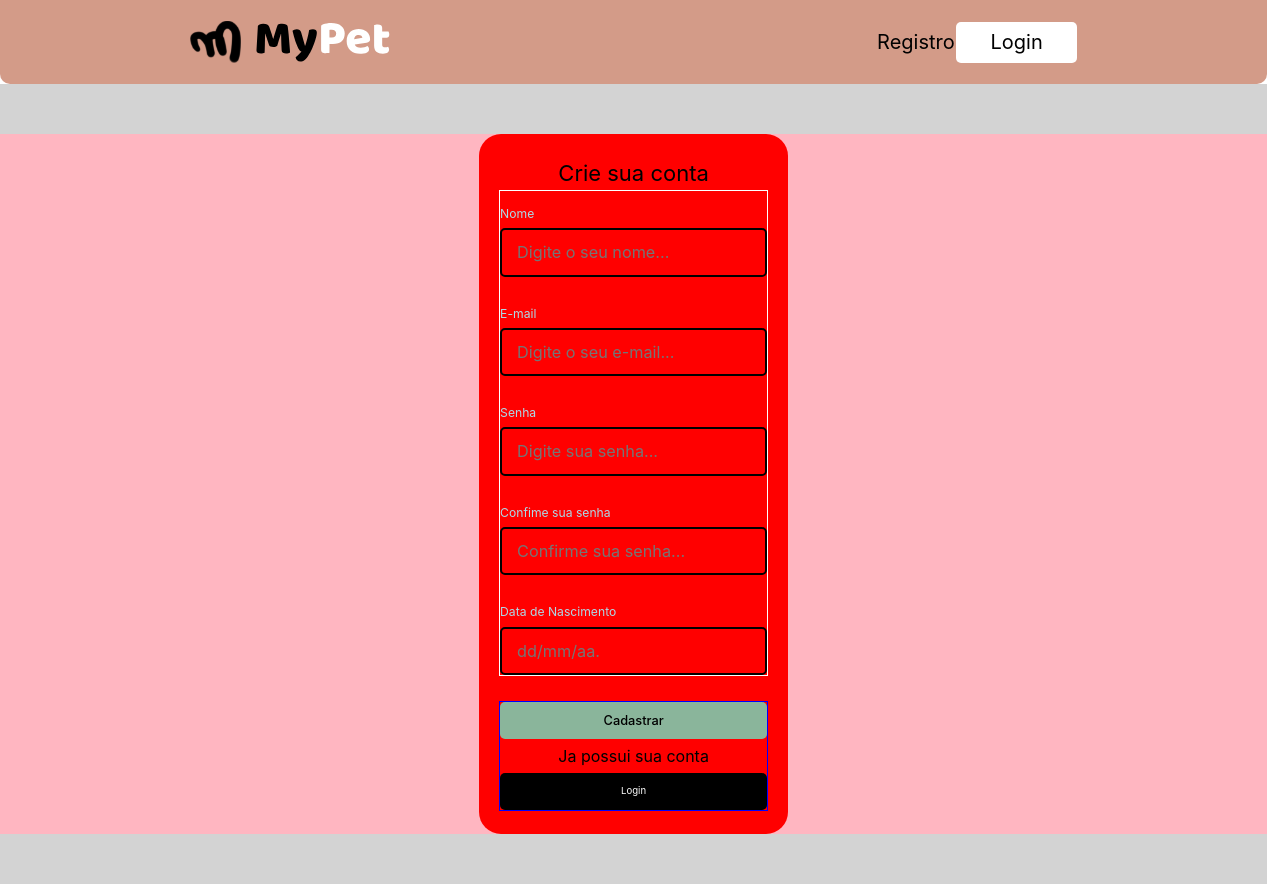
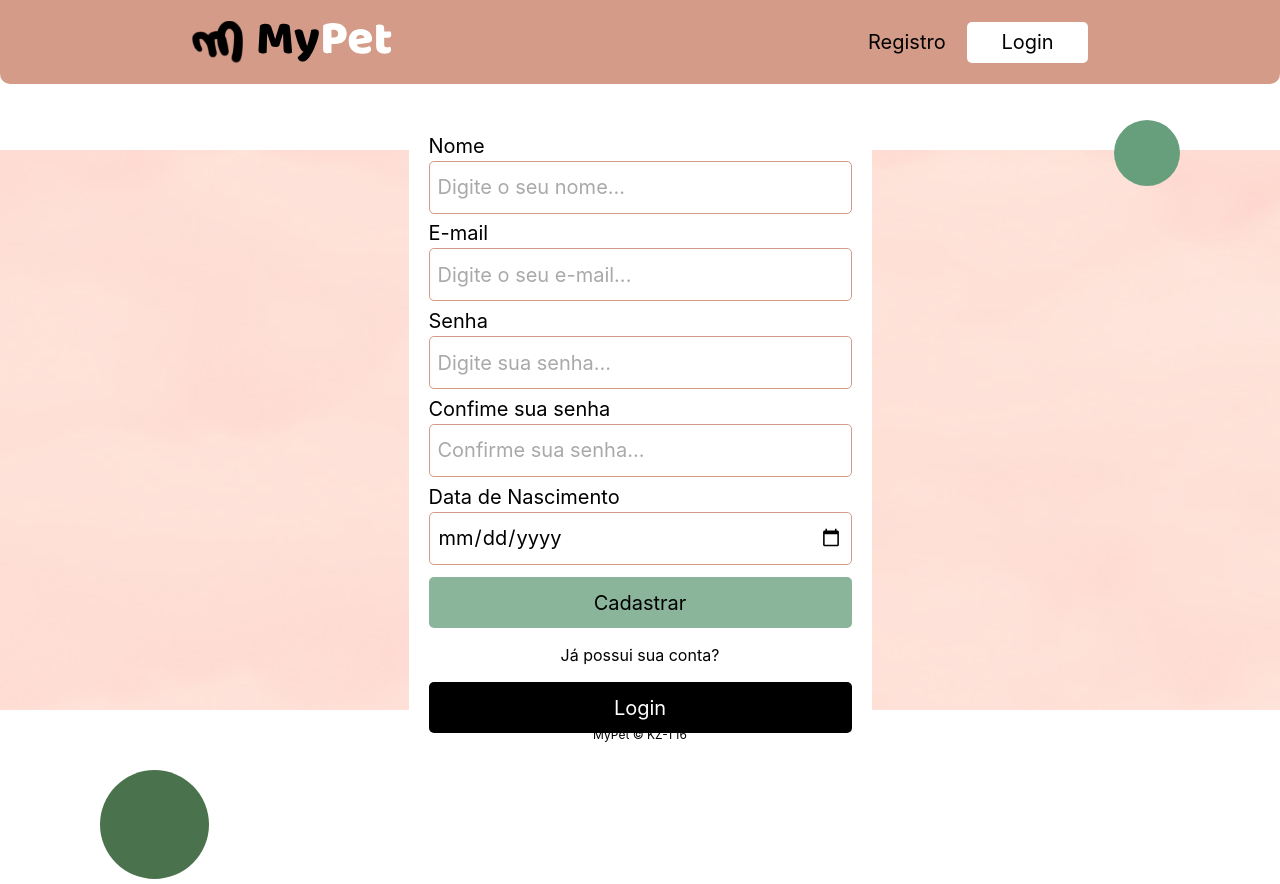
Before and after one commit to mypet-project/mypet-ts, a React (Vite) app: page /register in a window 1280 px wide. Built offline with nearby package versions, Linux system fonts and the light colour scheme.

Commit message:
feature: header now fixed

```diff
--- a/src/components/FormRegister/index.tsx
+++ b/src/components/FormRegister/index.tsx
@@ -19,56 +19,50 @@ export const FormRegister = () => {
   const {submitRegister} = useContext(UserContext)
 
   return (
+
     <StyledFormRegister onSubmit={handleSubmit(submitRegister)} noValidate>
-      <h1>Crie sua conta</h1>
-
-      <div className="containerInputs">
+      <div className="container__inputs">
         <InputFormRegister
-          placeholder="Digite o seu nome..."
+          date={0} placeholder="Digite o seu nome..."
           label="Nome"
           type="text"
           id="nome"
           {...register("name")}
-          error={errors.name?.message}
-        />
+          error={errors.name?.message}        />
         <InputFormRegister
-          placeholder="Digite o seu e-mail..."
+          date={0} placeholder="Digite o seu e-mail..."
           label="E-mail"
           type="email"
           id="e-mail"
           {...register("email")}
-          error={errors.email?.message}
-        />
+          error={errors.email?.message}        />
         <InputFormRegister
-          placeholder="Digite sua senha..."
+          date={0} placeholder="Digite sua senha..."
           label="Senha"
           type="password"
           id="senha"
           {...register("password")}
-          error={errors.password?.message}
-        />
+          error={errors.password?.message}        />
         <InputFormRegister
-          placeholder="Confirme sua senha..."
+          date={0} placeholder="Confirme sua senha..."
           label="Confime sua senha"
           type="password"
           id="confirmaSenha"
           {...register("confirmPassword")}
-          error={errors.confirmPassword?.message}
-        />
+          error={errors.confirmPassword?.message}        />
         <InputFormRegister
-          placeholder="dd/mm/aa."
+          date={0} placeholder="dd/mm/aa."
           label="Data de Nascimento"
-          type="data"
+          type="date"
           id="dataNascimento"
           {...register("birthData")}
-          error={errors.birthData?.message}
-        />
+          error={errors.birthData?.message}        />
       </div>
 
-      <div className="containerButtons">
+      <div className="container__buttons">
           <button type="submit">Cadastrar</button>
-          <p>Ja possui sua conta</p>
-          <Link to="/"> Login</Link>
+          <p>Já possui sua conta?</p>
+          <Link to="/" className="login__button">Login</Link>
       </div>
     </StyledFormRegister>
   );
--- a/src/components/FormRegister/styles.ts
+++ b/src/components/FormRegister/styles.ts
@@ -1,42 +1,47 @@
 import styled from "styled-components";
 
 export const StyledFormRegister = styled.form`
-    width:100%;
+    width: 100%;
+    height: fit-content;
     display: flex;
     flex-direction: column;
-    background-color: red;
+    background-color: var(--white);
     border-radius: 22px;
     padding: 23px 20px;
 
-    h1{
-        text-align: center;
-        font-size: 22px;
+    label {
+        font-size: 1rem;
+        color: var(--black);
     }
 
-    .containerInputs{
+    input {
         width: 100%;
+        border: 0.063rem solid var(--primary-color);
+        height: 2.188rem;
+        border-radius: 0.313rem;
+        padding: 0.5rem;
+        margin-bottom: 0.3rem;
+
+        ::placeholder {
+            color: var(--tertiary-gray);
+        }
+    }
+
+    .container__buttons {
         display: flex;
         flex-direction: column;
-        gap: 14px;
-        border: 1px solid white;
-        margin-bottom: 25px
-    }
-
-    .containerButtons{
-        display: flex;
-        flex-direction: column;
-        border: 1px solid blue;
         gap: 5px;
 
         button {
-        border-radius: 5px;
-        background-color: #8AB59B;
-        padding: 9px;
-        font-weight: 500;
-        font-size: 0.8rem;
+            margin-top: 0.5rem;
+            width: 100%;
+            height: 2.375rem;
+            background: var(--tertiary-green);
+            border-radius: 0.313rem;
+            color: var(--black);
 
             :hover {
-                background-color: var(--color-primary-0);
+                background-color: var(--secondary-green);
             }
         }
 
@@ -44,18 +49,45 @@ export const StyledFormRegister = styled.form`
             text-align: center;
         }
 
-        a{
+        .login__button {
+            width: 100%;
+            height: 2.375rem;
+            background: var(--black);
+            border-radius: 0.313rem;
+            color: var(--white);
+            display: flex;
+            justify-content: center;
+            align-items: center;
             text-decoration: none;
-            text-align: center;
-            color: white;
-            border: 2px solid transparent;
-            border-radius: 5px;
-            background-color: black;
-            padding: 9px;
-            font-size: 0.5994rem;
+
             :hover {
-            background-color: white;
+                background-color: var(--primary-gray);
             }
         }
     }
+
+    @media (min-width: 769px) {
+        width: 463px;
+        height: 645px;
+        label {
+                font-size: 20px;
+            }
+
+            input {
+                height: 53px;
+                font-size: 20px;
+            }
+
+            .container__buttons {
+                button {
+                    height: 51px;
+                    font-size: 20px;
+                }
+
+                .login__button {
+                    height: 51px;
+                    font-size: 20px;
+                }
+        }
+    }
 `
--- a/src/components/Input/styles.ts
+++ b/src/components/Input/styles.ts
@@ -1,58 +1,17 @@
-/* import * as T from './types'; */
 import styled from "styled-components";
-
-/* export const StyleInput = styled.div<T.ISInputProps>`
-    width: ${(props) => props.width || "100%"};
-    display: flex;
-    flex-direction: column;
-    gap: 1rem;
-`; */
 
 export const StyledInputFormRegister = styled.div`
     width: 100%;
     display: flex;
     flex-direction: column;
 
-    label {
-        font-size: 1rem;
-        color: lightblue;
-        margin-bottom: 5px;
-        margin-top: 14px;
-    }
-
-    input {
-        background-color: transparent;
-        border: 2px solid black;
-        border-radius: 5px;
-        padding: 10px 15px;
-        color: grey;
-        font-size: 1rem;
-        :hover {
-        border: 2px solid var(--grey-0);
-        }
-        :focus {
-        outline: none;
-        }
-        ::placeholder {
-        font-size: 1rem;
-        font-weight: 400;
-        }
-    }
     p {
         color: red;
         font-size: 0.6106rem;
     }
 
     @media (min-width: 1024px) {
-    label {
-      font-size: 0.7612rem;
-    }
-    input {
-      font-size: 1.015rem;
-      ::placeholder {
-        font-size: 1.015rem;
-      }
-    }
+
     p {
       font-size: 0.7612rem;
     }
--- a/src/components/Input/types.ts
+++ b/src/components/Input/types.ts
@@ -5,6 +5,7 @@ export interface IInputFormRegisterProps extends InputHTMLAttributes<HTMLInputEl
     type: string;
     id: string;
     error?: string;
+    date: number;
 }
 
 export interface ISInputProps{
--- a/src/components/LoginHeader/style.ts
+++ b/src/components/LoginHeader/style.ts
@@ -1,7 +1,8 @@
 import styled from "styled-components";
 
 export const Header = styled.header`
-    width: 99vw;
+    position: fixed;
+    width: 100vw;
     border-radius: 0rem 0rem 0.625rem 0.625rem;
     background-color: var(--primary-color);
     height: 4.475rem;
--- a/src/components/RegisterHeader/style.ts
+++ b/src/components/RegisterHeader/style.ts
@@ -1,7 +1,8 @@
 import styled from "styled-components";
 
 export const Header = styled.header`
-    width: 99vw;
+    position: fixed;
+    width: 100vw;
     border-radius: 0rem 0rem 0.625rem 0.625rem;
     background-color: var(--primary-color);
     height: 4.475rem;
@@ -24,7 +25,7 @@ export const Header = styled.header`
     }
 
     .login__register__div {
-        width: 8.5rem;
+        width: 9.5rem;
         display: flex;
         flex-direction: row;
         justify-content: space-between;
@@ -76,7 +77,7 @@ export const Header = styled.header`
 
         .login__register__div {
             margin-right: 0;
-            width: 200px;
+            width: 220px;
 
             span {
                 font-size: 20px;
--- a/src/pages/LoginPage/style.ts
+++ b/src/pages/LoginPage/style.ts
@@ -1,11 +1,12 @@
 import styled from "styled-components";
 
 export const Main = styled.main`
-    width: 99vw;
+    width: 100vw;
     height: 100vh;
     display: flex;
     flex-direction: column;
     align-items: center;
+    overflow-y: auto;
 
     .round__one {
         display: none;
@@ -21,7 +22,7 @@ export const Main = styled.main`
     }
 
     .cloud__section {
-        margin-top: 4rem;
+        margin-top: 8rem;
         width: 100%;
         height: 70%;
     }
@@ -132,8 +133,12 @@ export const Main = styled.main`
             right: 100px;
         }
 
-            .credits {
+        .credits {
             margin: 40px;
+        }
+
+        .cloud__section {
+            margin-top: 150px;
         }
 
         .content__container {
--- a/src/pages/RegisterPage/index.tsx
+++ b/src/pages/RegisterPage/index.tsx
@@ -1,19 +1,24 @@
-import { FormRegister } from "../../components/FormRegister"
-import { RegisterHeader } from "../../components/RegisterHeader"
-import { StyledRegisterPage } from "./style"
+import { FormRegister } from "../../components/FormRegister";
+import { RegisterHeader } from "../../components/RegisterHeader";
+import { StyledRegisterPage } from "./style";
+import CloudBackground from "../../assets/CloudBackground.jpg";
 
-export function RegisterPage (){
-
-    return(
+export function RegisterPage() {
+  return (
     <>
-            <RegisterHeader/>
+      <RegisterHeader />
       <StyledRegisterPage>
-                <section>
-                    <div className="containerFormRegister">
-                        <FormRegister/>
+        <div className="round__one"></div>
+        <div className="round__two"></div>
+        <section style={{ backgroundImage: `url(${CloudBackground})` }}>
+          <div className="pink__div">
+            <div className="container__formregister">
+              <FormRegister />
+            </div>
           </div>
         </section>
+        <p className="credits">MyPet © KZ-T16</p>
       </StyledRegisterPage>
     </>
-    )
+  );
 }
--- a/src/pages/RegisterPage/style.ts
+++ b/src/pages/RegisterPage/style.ts
@@ -1,22 +1,86 @@
 import styled from "styled-components";
 
 export const StyledRegisterPage = styled.main`
-    width: 100%;
-    padding: 50px 0;
-    background-color: lightgrey;
+    width: 100vw;
+    height: 100vh;
+    background-color: var(--white);
+    display: flex;
+    flex-direction: column;
+    align-items: center;
+    margin-bottom: 2rem;
 
-    section{
+    .round__one {
+        display: none;
+    }
+
+    .round__two {
+        display: none;
+    }
+
+    .pink__div {
+        width: 100%;
+        height: 100%;
+        background-color: rgba(var(--primary-rgba), 0.5);
+        display: flex;
+        justify-content: center;
+        align-items: center;
+    }
+
+    section {
+        margin-top: 8rem;
+        height: 100%;
         width: 100%;
         background-color: lightpink;
+        display: flex;
+        display: flex;
+        justify-content: center;
+        align-items: center;
 
-        .containerFormRegister{
-            width: 309px;
-            margin: 0 auto;
-            /* display: flex;
+        .container__formregister{
+            width: 84%;
+            display: flex;
             align-items: center;
-            justify-content: center; */
-            background-color: 1px solid orange;
-            /* padding: 23px 20px; */
+            justify-content: center;
+        }
+    }
+
+    .credits {
+        font-size: 0.75rem;
+        margin: 1rem;
+    }
+
+    @media (min-width: 769px) {
+        margin-bottom: 0;
+
+        .round__one {
+            display: block;
+            position: absolute;
+            width: 66px;
+            height: 66px;
+            background-color: var(--primary-green);
+            border-radius: 100%;
+            top: 120px;
+            right: 100px;
+        }
+
+        .round__two {
+            display: block;
+            position: absolute;
+            width: 109px;
+            height: 109px;
+            background-color: var(--secondary-green);
+            border-radius: 100%;
+            top: 770px;
+            left: 100px;
+        }
+
+        p {
+            margin: 10px;
+        }
+
+        section {
+            margin-top: 150px;
+            height: 70%;
         }
     }
 
```
Lines whose indentation alone changed are shown as unchanged.
